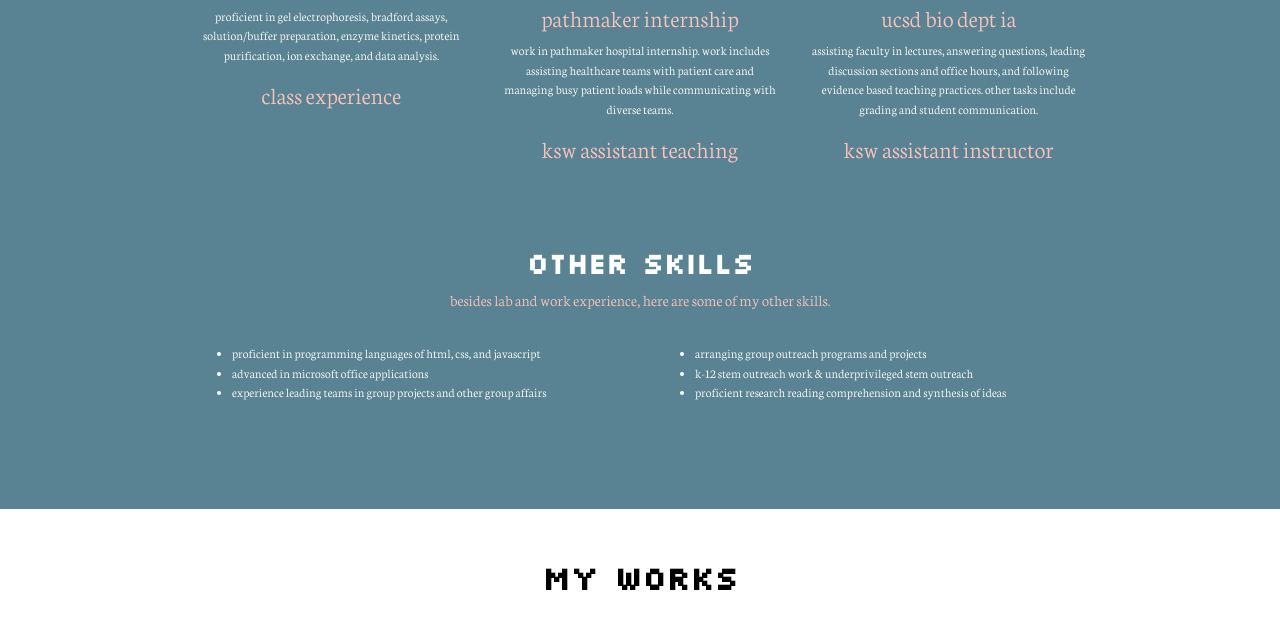
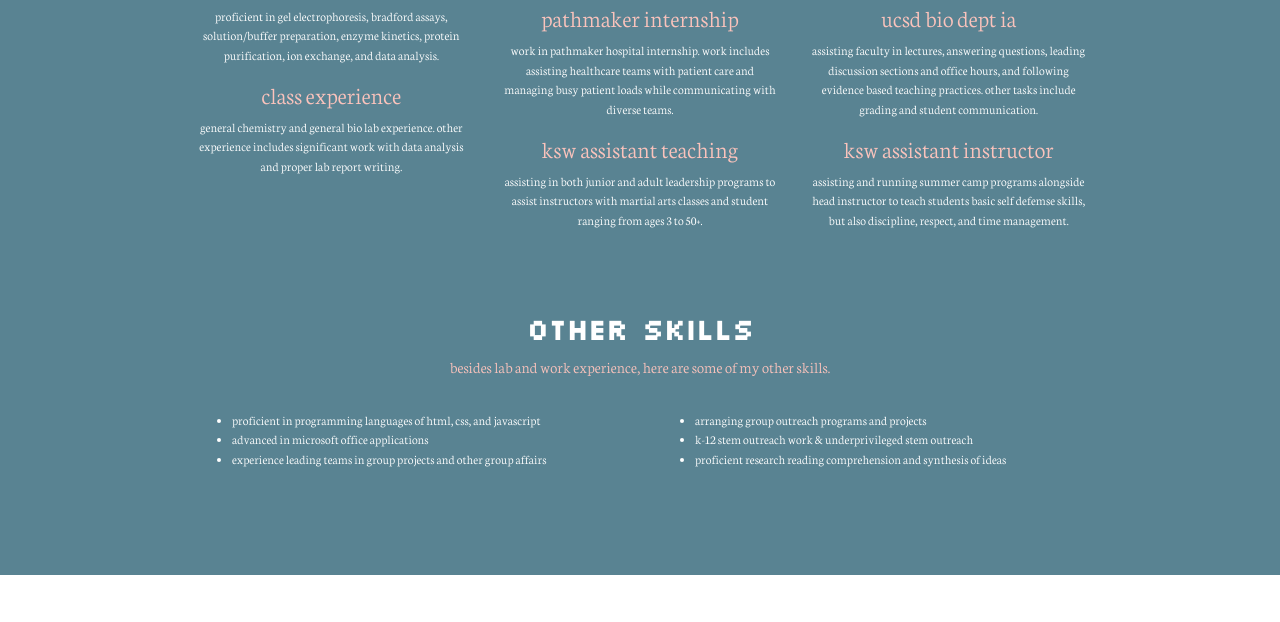
Before and after one commit to caitlynsantistevan/final-project, a plain HTML site: page index.html in a window 1280 px wide. Shown: the part 1055-1677 px from the top of the page. Drawn offline with nearby package versions, Linux system fonts and the light colour scheme.

Commit message:
Update index.html

```diff
--- a/index.html
+++ b/index.html
@@ -82,7 +82,7 @@
                 <h4 class="about-a">lab teaching internship</h4>
                 <p class="about-p">proficient in gel electrophoresis, bradford assays, solution/buffer preparation, enzyme kinetics, protein purification, ion exchange, and data analysis.</p>
                 <h4 class="about-a">class experience</h4>
-                <p class="about-p"></p>
+                <p class="about-p">general chemistry and general bio lab experience. other experience includes significant work with data analysis and proper lab report writing.</p>
                 </div>
             </div>
 
@@ -93,7 +93,7 @@
                 <h4 class="about-a">pathmaker internship</h4>
                 <p class="about-p">work in pathmaker hospital internship. work includes assisting healthcare teams with patient care and managing busy patient loads while communicating with diverse teams.</p>
                 <h4 class="about-a">ksw assistant teaching</h4>
-                <p class="about-p"></p>
+                <p class="about-p">assisting in both junior and adult leadership programs to assist instructors with martial arts classes and student ranging from ages 3 to 50+.</p>
                 </div>
             </div>
 
@@ -104,7 +104,7 @@
                 <h4 class="about-a">ucsd bio dept ia </h4>
                 <p class="about-p">assisting faculty in lectures, answering questions, leading discussion sections and office hours, and following evidence based teaching practices. other tasks include grading and student communication.</p>
                 <h4 class="about-a">ksw assistant instructor</h4>
-                <p class="about-p"></p>
+                <p class="about-p">assisting and running summer camp programs alongside head instructor to teach students basic self defemse skills, but also discipline, respect, and time management.</p>
                 </div>
             </div>
         </div>
```
